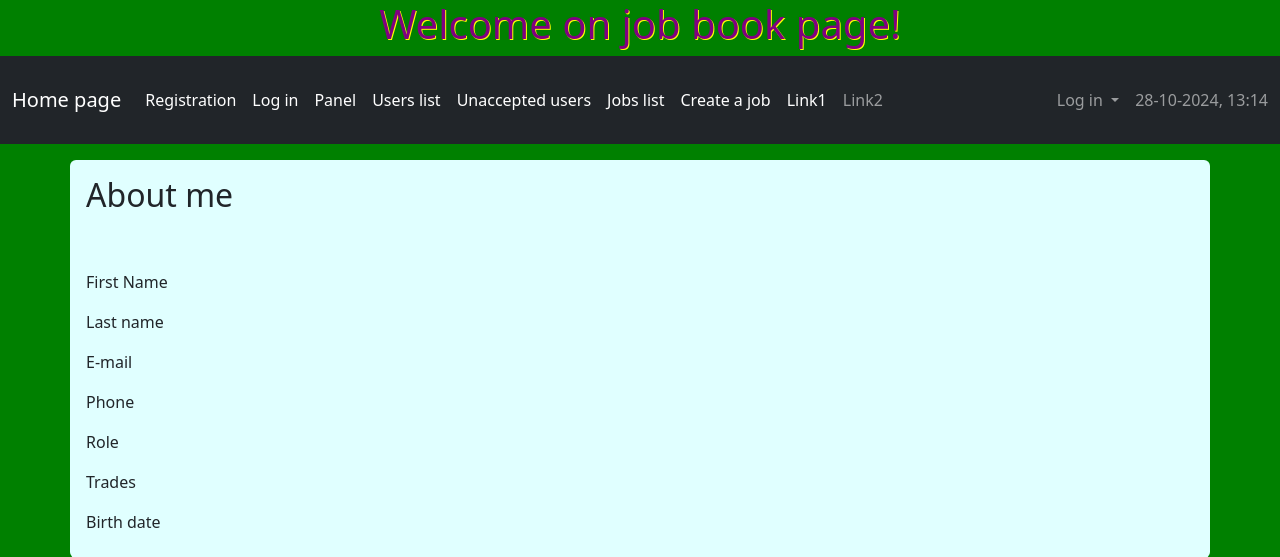
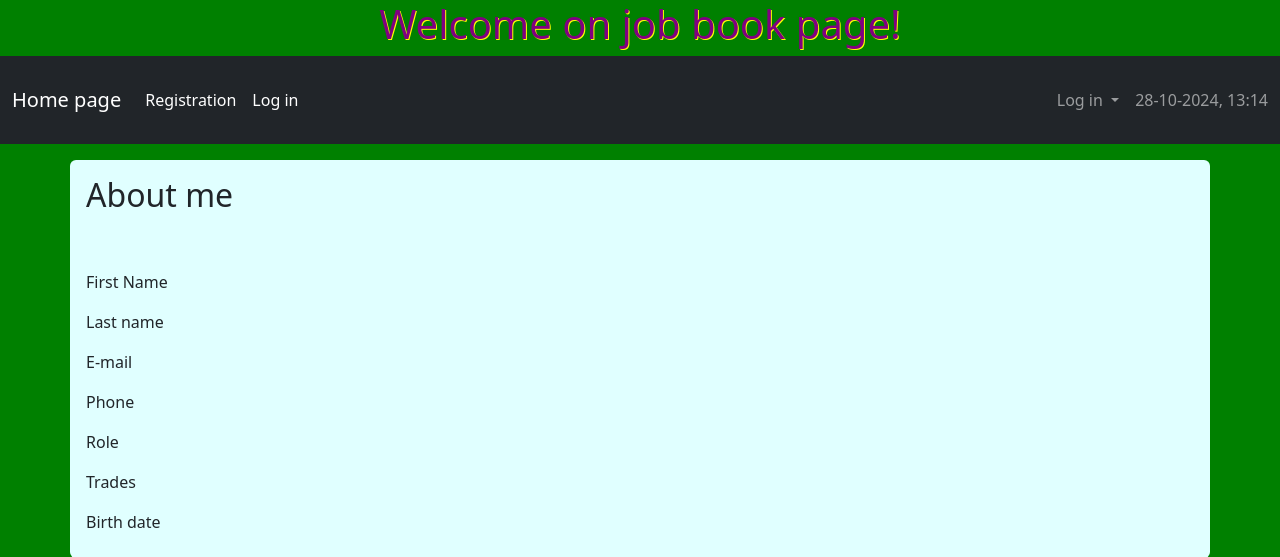
Before and after one commit to 117marta/job_book, a Django app: template users/templates/users/panel.html in a window 1280 px wide. Shown: the top 557 px of the page. Run offline with Django 5.2, Linux system fonts and the light colour scheme; the template is opened without the code that fills it, so the values that code supplies are empty; some libraries are stand-ins or nearby versions.

Commit message:
Orders in navbar links

```diff
--- a/home_page/templates/home_page/base.html
+++ b/home_page/templates/home_page/base.html
@@ -23,12 +23,14 @@
             <div class="container-fluid">
                 <a class="navbar-brand" href="{% url "home-page" %}">Home page</a>
                 <ul class="navbar-nav me-auto">
+                    {% if not user.is_authenticated %}
                         <li class="nav-item">
                             <a class="nav-link active" aria-current="page" href="{% url "registration" %}">Registration</a>
                         </li>
                         <li class="nav-item">
                             <a class="nav-link active" aria-current="page" href="{% url "login" %}">Log in</a>
                         </li>
+                    {% else %}
                         <li class="nav-item">
                             <a class="nav-link active" aria-current="page" href="{% url "panel" %}">Panel</a>
                         </li>
@@ -36,20 +38,17 @@
                             <a class="nav-link active" aria-current="page" href="{% url "users-all" %}">Users list</a>
                         </li>
                         <li class="nav-item">
-                        <a class="nav-link active" aria-current="page" href="{% url "accept-or-delete" %}">Unaccepted users</a>
-                    </li>
-                    <li class="nav-item">
                             <a class="nav-link active" aria-current="page" href="{% url "jobs-all" %}">Jobs list</a>
                         </li>
                         <li class="nav-item">
                             <a class="nav-link active" aria-current="page" href="{% url "jobs-create" %}">Create a job</a>
                         </li>
+                        {% if request.user.is_admin %}
                             <li class="nav-item">
-                        <a class="nav-link active" aria-current="page" href="#">Link1</a>
+                                <a class="nav-link" aria-current="page" href="{% url "accept-or-delete" %}">Unaccepted users</a>
                             </li>
-                    <li class="nav-item">
-                        <a class="nav-link" href="#">Link2</a>
-                    </li>
+                        {% endif %}
+                    {% endif %}
                 </ul>
 
                 <button class="navbar-toggler" type="button" data-bs-toggle="collapse" data-bs-target="#navbarSupportedContent" aria-controls="navbarSupportedContent" aria-expanded="false" aria-label="Toggle navigation">
@@ -71,8 +70,8 @@
                                     <li><a class="dropdown-item" href="{% url 'login' %}">Log in</a></li>
                                     <li><a class="dropdown-item" href="{% url 'registration' %}">Register</a></li>
                                 {% else %}
-                                    <li><a class="dropdown-item" href="#">Action</a></li>
-                                    <li><a class="dropdown-item" href="#">Another action</a></li>
+                                    <li><a class="dropdown-item" href="{% url "panel" %}">Panel</a></li>
+                                    <li><a class="dropdown-item" href="{% url "jobs-create" %}">Create a job</a></li>
                                     <li><hr class="dropdown-divider"></li>
                                     <li><a class="dropdown-item" href="{% url 'logout' %}">Log out</a></li>
                                 {% endif %}
```
Lines whose indentation alone changed are shown as unchanged.
